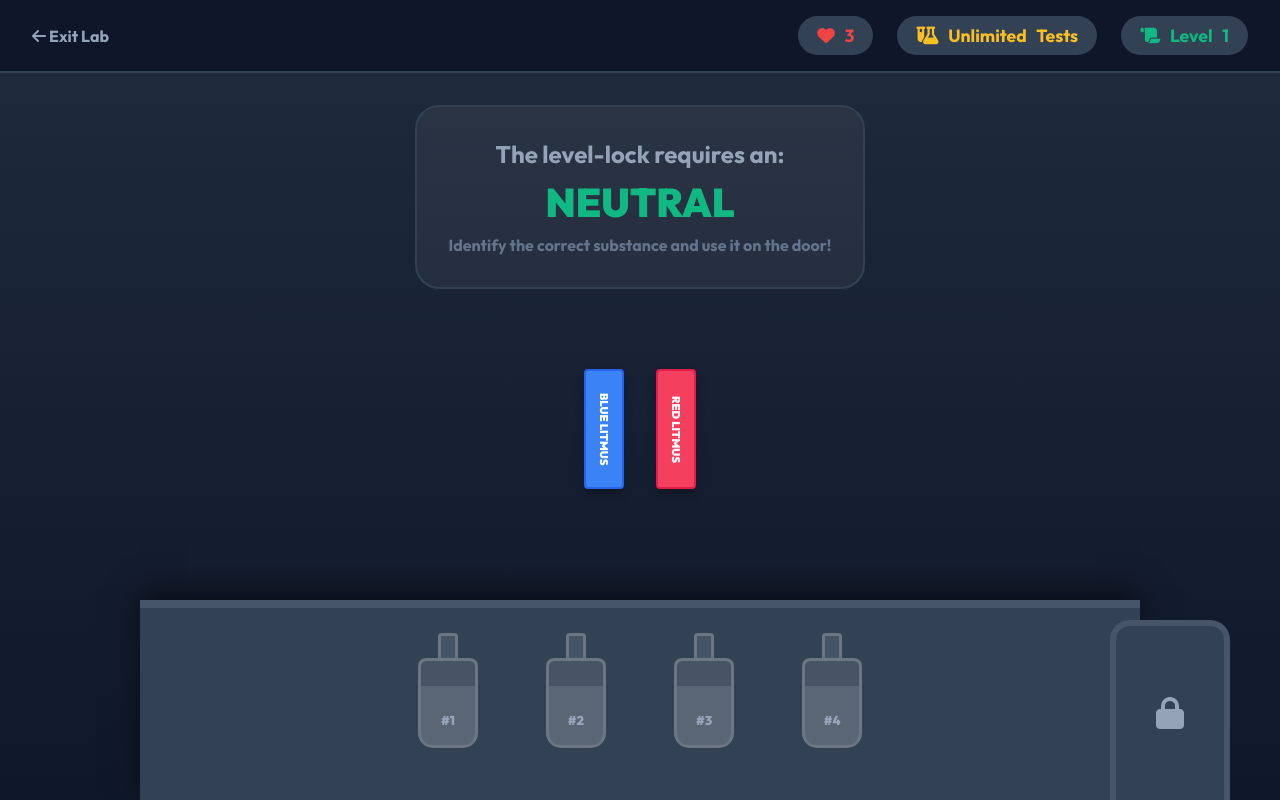
After one commit to aleenann/STEM-Gamified-Learning, a Flask app: page /student/play/chem/g7/ch5_l1 in a window 1280 px wide. The commit adds this page. Run offline with Flask 3, Linux system fonts and the light colour scheme; a user stored in the database is signed in; data comes from the database, SQL or seed files in the repository; some libraries are stand-ins or nearby versions.

Commit message:
Your message describing the update

```diff
--- a/app.py
+++ b/app.py
@@ -612,6 +612,12 @@ def play_g7_maths_ch2_l1():
         return redirect("/")
     return render_template("g7_maths_ch2_l1.html")
 
+@app.route("/student/play/chem/g7/ch5_l1")
+def play_g7_chem_ch5_l1():
+    if "name" not in session or session.get("role") != "student":
+        return redirect("/")
+    return render_template("g7_chem_ch5_l1.html")
+
 # Grade 6 Biology Game 1 Route (Nutrient Sort)
 @app.route("/student/play/bio/g6/ch1_l1")
 def play_g6_bio_ch1_l1():
--- /dev/null
+++ b/templates/g7_chem_ch5_l1.html
@@ -0,0 +1,449 @@
+<!DOCTYPE html>
+<html lang="en">
+<head>
+    <meta charset="UTF-8">
+    <meta name="viewport" content="width=device-width, initial-scale=1.0">
+    <title>Lab Escape: Acids & Bases - Grade 7 Chemistry</title>
+    <link rel="stylesheet" href="/static/style.css">
+    <link rel="stylesheet" href="https://cdnjs.cloudflare.com/ajax/libs/font-awesome/6.4.0/css/all.min.css">
+    <link href="https://fonts.googleapis.com/css2?family=Outfit:wght@400;700;900&display=swap" rel="stylesheet">
+    <style>
+        :root {
+            --acid-red: #f43f5e;
+            --base-blue: #3b82f6;
+            --neutral-green: #10b981;
+            --lab-slate: #1e293b;
+            --glass-bg: rgba(255, 255, 255, 0.1);
+        }
+
+        body {
+            margin: 0;
+            font-family: 'Outfit', sans-serif;
+            background: #0f172a;
+            height: 100vh;
+            display: flex;
+            flex-direction: column;
+            overflow: hidden;
+            color: white;
+        }
+
+        /* Lab Environment */
+        .lab-container {
+            flex: 1;
+            position: relative;
+            background: linear-gradient(to bottom, #1e293b 0%, #0f172a 100%);
+            display: flex;
+            flex-direction: column;
+            align-items: center;
+            padding: 2rem;
+            overflow: hidden;
+        }
+
+        .lab-bench {
+            width: 100%;
+            max-width: 1000px;
+            height: 200px;
+            background: #334155;
+            border-top: 8px solid #475569;
+            position: absolute;
+            bottom: 0;
+            display: flex;
+            justify-content: center;
+            gap: 3rem;
+            padding-top: 20px;
+            box-shadow: 0 -10px 30px rgba(0,0,0,0.5);
+        }
+
+        /* HUD */
+        .lab-hud {
+            width: 100%;
+            display: flex;
+            justify-content: space-between;
+            align-items: center;
+            background: rgba(15, 23, 42, 0.8);
+            padding: 1rem 2rem;
+            backdrop-filter: blur(10px);
+            border-bottom: 2px solid #334155;
+            z-index: 100;
+        }
+
+        .stat-badge {
+            background: #334155;
+            padding: 0.5rem 1.2rem;
+            border-radius: 99px;
+            font-weight: 700;
+            display: flex;
+            align-items: center;
+            gap: 0.6rem;
+            font-size: 1.1rem;
+        }
+
+        /* Puzzle Area */
+        .puzzle-card {
+            background: rgba(255, 255, 255, 0.05);
+            border: 2px solid #334155;
+            padding: 2rem;
+            border-radius: 24px;
+            text-align: center;
+            max-width: 600px;
+            margin-bottom: 3rem;
+            animation: fadeIn 0.5s ease;
+        }
+
+        @keyframes fadeIn { from { opacity: 0; transform: translateY(-20px); } to { opacity: 1; transform: translateY(0); } }
+
+        .objective-text { font-size: 1.5rem; font-weight: 700; color: #94a3b8; }
+        .target-substance { font-size: 2.5rem; font-weight: 950; color: white; display: block; margin: 0.5rem 0; }
+
+        /* Chemistry Bottles */
+        .bottle-container {
+            position: relative;
+            width: 80px;
+            height: 120px;
+            cursor: pointer;
+            transition: all 0.3s;
+        }
+
+        .bottle-container:hover { transform: translateY(-10px) scale(1.1); filter: drop-shadow(0 0 15px rgba(255,255,255,0.2)); }
+        .bottle-container.selected { transform: translateY(-20px) scale(1.2); filter: drop-shadow(0 0 20px var(--base-blue)); border: 2px solid var(--base-blue); border-radius: 10px; }
+
+        .bottle-body {
+            width: 60px;
+            height: 90px;
+            background: rgba(255,255,255,0.1);
+            border: 3px solid rgba(255,255,255,0.2);
+            border-radius: 8px 8px 15px 15px;
+            position: absolute;
+            bottom: 0;
+            left: 10px;
+            overflow: hidden;
+        }
+
+        .liquid {
+            position: absolute;
+            bottom: 0; width: 100%; height: 70%;
+            background: rgba(255,255,255,0.1); /* Default transparent */
+        }
+
+        .bottle-neck {
+            width: 20px; height: 25px;
+            background: rgba(255,255,255,0.1);
+            border: 3px solid rgba(255,255,255,0.2);
+            border-bottom: none;
+            position: absolute;
+            top: 5px; left: 30px;
+            border-radius: 4px 4px 0 0;
+        }
+
+        .bottle-label {
+            position: absolute;
+            bottom: 20px; width: 100%; text-align: center;
+            font-size: 0.8rem; font-weight: 900; color: #94a3b8;
+        }
+
+        /* Litmus Tools */
+        .tool-bench {
+            display: flex;
+            gap: 2rem;
+            margin-top: 2rem;
+        }
+
+        .litmus-strip {
+            width: 40px;
+            height: 120px;
+            border-radius: 4px;
+            cursor: pointer;
+            transition: all 0.3s;
+            display: flex;
+            align-items: center;
+            justify-content: center;
+            font-weight: 900;
+            font-size: 0.7rem;
+            text-transform: uppercase;
+            writing-mode: vertical-rl;
+            box-shadow: 0 4px 10px rgba(0,0,0,0.3);
+        }
+
+        .lit-blue { background: #3b82f6; color: white; border: 2px solid #2563eb; }
+        .lit-red { background: #f43f5e; color: white; border: 2px solid #e11d48; }
+        .litmus-strip:hover { transform: scale(1.1) rotate(5deg); }
+        .litmus-strip.active { border: 4px solid white; box-shadow: 0 0 20px white; }
+
+        /* Colors for reactions */
+        .color-changed-red { background: #f43f5e !important; }
+        .color-changed-blue { background: #3b82f6 !important; }
+
+        /* Selection and Door */
+        .escape-door {
+            width: 120px; height: 180px;
+            background: #334155;
+            border: 6px solid #475569;
+            border-bottom: none;
+            border-radius: 20px 20px 0 0;
+            position: absolute;
+            right: 50px; bottom: 0;
+            display: flex;
+            align-items: center;
+            justify-content: center;
+            cursor: pointer;
+        }
+
+        .door-lock { font-size: 2rem; color: #94a3b8; }
+        .door-unlocked { color: #10b981 !important; transform: rotate(-10deg); transition: all 0.5s; }
+
+        /* Notification */
+        #reaction-toast {
+            position: fixed;
+            bottom: 220px;
+            background: white;
+            color: #0f172a;
+            padding: 1rem 2rem;
+            border-radius: 12px;
+            font-weight: 900;
+            display: none;
+            z-index: 200;
+            box-shadow: 0 10px 25px rgba(0,0,0,0.3);
+        }
+
+        /* Modals */
+        .modal {
+            position: fixed;
+            top: 0; left: 0; width: 100%; height: 100%;
+            background: rgba(15, 23, 42, 0.95);
+            display: none;
+            align-items: center;
+            justify-content: center;
+            z-index: 1000;
+            backdrop-filter: blur(10px);
+        }
+
+        .modal-content {
+            background: #1e293b;
+            padding: 4rem;
+            border-radius: 40px;
+            text-align: center;
+            max-width: 600px;
+            width: 90%;
+            border: 2px solid #334155;
+            box-shadow: 0 25px 50px -12px rgba(0,0,0,0.5);
+            animation: slideUp 0.5s cubic-bezier(0.175, 0.885, 0.32, 1.275);
+        }
+
+        @keyframes slideUp { from { transform: translateY(100px); opacity: 0; } to { transform: translateY(0); opacity: 1; } }
+
+        .btn-lab {
+            padding: 1.2rem 3rem;
+            font-size: 1.2rem;
+            font-weight: 900;
+            border-radius: 16px;
+            border: none;
+            cursor: pointer;
+            background: #3b82f6;
+            color: white;
+            margin-top: 2rem;
+            transition: all 0.2s;
+        }
+
+        .btn-lab:hover { transform: scale(1.05); box-shadow: 0 0 20px rgba(59, 130, 246, 0.4); }
+    </style>
+</head>
+<body>
+
+    <div class="lab-hud">
+        <a href="/student/play?subject=Science" style="text-decoration: none; color: #94a3b8; font-weight: 700;">
+            <i class="fa-solid fa-arrow-left"></i> Exit Lab
+        </a>
+        <div style="display: flex; gap: 1.5rem;">
+            <div class="stat-badge" style="color: #ef4444;"><i class="fa-solid fa-heart"></i> <span id="lives-val">3</span></div>
+            <div class="stat-badge" style="color: #fbbf24;"><i class="fa-solid fa-flask-vial"></i> <span id="tests-val">Unlimited</span> Tests</div>
+            <div class="stat-badge" style="color: #10b981;"><i class="fa-solid fa-scroll"></i> Level <span id="level-val">1</span></div>
+        </div>
+    </div>
+
+    <div class="lab-container">
+        <div class="puzzle-card">
+            <span class="objective-text">The level-lock requires an:</span>
+            <span class="target-substance" id="target-sub">ACID</span>
+            <p style="color: #64748b; font-weight: 600;">Identify the correct substance and use it on the door!</p>
+        </div>
+
+        <div class="tool-bench">
+            <div class="litmus-strip lit-blue" id="lit-blue-strip" onclick="selectLitmus('blue')">Blue Litmus</div>
+            <div class="litmus-strip lit-red" id="lit-red-strip" onclick="selectLitmus('red')">Red Litmus</div>
+        </div>
+
+        <div id="reaction-toast"></div>
+
+        <div class="lab-bench" id="bench">
+            <!-- Bottles will be generated here -->
+        </div>
+
+        <div class="escape-door" id="door" onclick="tryUnlock()">
+            <i class="fa-solid fa-lock door-lock" id="door-icon"></i>
+            <div style="position: absolute; bottom: -30px; font-weight: 900; color: #475569;">EXIT</div>
+        </div>
+    </div>
+
+    <!-- Modals -->
+    <div id="result-modal" class="modal">
+        <div class="modal-content">
+            <i class="fa-solid fa-door-open" style="font-size: 6rem; color: #10b981; margin-bottom: 1rem;"></i>
+            <h1 style="font-size: 3rem; margin: 0;">Room Unlocked!</h1>
+            <p style="font-size: 1.4rem; color: #94a3b8; margin: 1.5rem 0;">You've mastered the basic indicators. Onwards to the next lab!</p>
+            <div style="background: rgba(34, 197, 94, 0.1); padding: 2rem; border-radius: 20px; border: 1px solid #10b981;">
+                <p style="text-transform: uppercase; font-size: 1rem; font-weight: 900; color: #10b981; margin-bottom: 0.5rem;">Science Bonus</p>
+                <div style="font-size: 2.5rem; font-weight: 950; color: white;">+50 XP</div>
+            </div>
+            <button class="btn-lab" onclick="location.href='/student/play?subject=Science'">Return to Dashboard</button>
+        </div>
+    </div>
+
+    <div id="game-over-modal" class="modal">
+        <div class="modal-content">
+            <i class="fa-solid fa-skull-crossbones" style="font-size: 6rem; color: #f43f5e; margin-bottom: 1rem;"></i>
+            <h1 style="font-size: 3rem; margin: 0;">Lab Failure</h1>
+            <p style="font-size: 1.4rem; color: #94a3b8; margin: 1.5rem 0;">Incorrect handling of chemicals leads to lab closure!</p>
+            <button class="btn-lab" onclick="location.reload()">Retry Simulation</button>
+        </div>
+    </div>
+
+    <script src="https://cdn.jsdelivr.net/npm/canvas-confetti@1.6.0/dist/confetti.browser.min.js"></script>
+    <script>
+        const state = {
+            level: 1,
+            lives: 3,
+            selectedBottle: null,
+            selectedLitmus: null,
+            targetType: 'acid',
+            bottles: [],
+            isProcessing: false,
+            username: "{{ session.get('username') }}"
+        };
+
+        const substances = [
+            { id: 1, type: 'acid', name: 'Sample A', color: '#f8fafc22' },
+            { id: 2, type: 'base', name: 'Sample B', color: '#f1f5f922' },
+            { id: 3, type: 'neutral', name: 'Sample C', color: '#e2e8f022' },
+            { id: 4, type: 'acid', name: 'Sample D', color: '#f8fafc22' }
+        ];
+
+        function generateLevel() {
+            const bench = document.getElementById('bench');
+            bench.innerHTML = '';
+
+            // Randomize target
+            const types = ['acid', 'base', 'neutral'];
+            state.targetType = types[Math.floor(Math.random() * types.length)];
+            document.getElementById('target-sub').innerText = state.targetType.toUpperCase();
+            document.getElementById('target-sub').style.color = state.targetType === 'acid' ? 'var(--acid-red)' : (state.targetType === 'base' ? 'var(--base-blue)' : 'var(--neutral-green)');
+
+            // Shuffle and pick 4 bottles
+            const shuffled = [...substances].sort(() => 0.5 - Math.random());
+            state.bottles = shuffled.slice(0, 4);
+
+            state.bottles.forEach((bott, idx) => {
+                const bDiv = document.createElement('div');
+                bDiv.className = 'bottle-container';
+                bDiv.innerHTML = `
+                    <div class="bottle-neck"></div>
+                    <div class="bottle-body">
+                        <div class="liquid"></div>
+                    </div>
+                    <div class="bottle-label">#${idx + 1}</div>
+                `;
+                bDiv.onclick = () => selectBottle(idx, bDiv);
+                bench.appendChild(bDiv);
+            });
+        }
+
+        function selectBottle(idx, element) {
+            document.querySelectorAll('.bottle-container').forEach(b => b.classList.remove('selected'));
+            element.classList.add('selected');
+            state.selectedBottle = state.bottles[idx];
+
+            if (state.selectedLitmus) {
+                performTest();
+            }
+        }
+
+        function selectLitmus(type) {
+            document.querySelectorAll('.litmus-strip').forEach(s => s.classList.remove('active'));
+            document.getElementById(`lit-${type}-strip`).classList.add('active');
+            state.selectedLitmus = type;
+
+            if (state.selectedBottle) {
+                performTest();
+            }
+        }
+
+        function performTest() {
+            if (state.isProcessing) return;
+            state.isProcessing = true;
+
+            const toast = document.getElementById('reaction-toast');
+            const strip = document.getElementById(`lit-${state.selectedLitmus}-strip`);
+            const bottle = state.selectedBottle;
+
+            let resultText = "Neutral response.";
+            let sound = null;
+
+            if (state.selectedLitmus === 'blue' && bottle.type === 'acid') {
+                strip.classList.add('color-changed-red');
+                resultText = "Blue litmus turned RED! (Acid Detected)";
+            } else if (state.selectedLitmus === 'red' && bottle.type === 'base') {
+                strip.classList.add('color-changed-blue');
+                resultText = "Red litmus turned BLUE! (Base Detected)";
+            } else {
+                resultText = "No color change observed.";
+            }
+
+            toast.innerText = resultText;
+            toast.style.display = 'block';
+
+            setTimeout(() => {
+                toast.style.display = 'none';
+                strip.classList.remove('color-changed-red', 'color-changed-blue');
+                document.querySelectorAll('.litmus-strip').forEach(s => s.classList.remove('active'));
+                state.selectedLitmus = null;
+                state.isProcessing = false;
+            }, 2500);
+        }
+
+        function tryUnlock() {
+            if (!state.selectedBottle || state.isProcessing) return;
+
+            const icon = document.getElementById('door-icon');
+            if (state.selectedBottle.type === state.targetType) {
+                icon.className = 'fa-solid fa-lock-open door-lock door-unlocked';
+                confetti({
+                    particleCount: 150,
+                    spread: 70,
+                    origin: { y: 0.6 }
+                });
+                saveScore(50);
+                setTimeout(() => {
+                    document.getElementById('result-modal').style.display = 'flex';
+                }, 1000);
+            } else {
+                state.lives--;
+                document.getElementById('lives-val').innerText = state.lives;
+                if (state.lives <= 0) {
+                    document.getElementById('game-over-modal').style.display = 'flex';
+                } else {
+                    alert("Incorrect substance! Be careful with the chemicals.");
+                }
+            }
+        }
+
+        function saveScore(xp) {
+            fetch('/save_score', {
+                method: 'POST',
+                headers: { 'Content-Type': 'application/x-www-form-urlencoded' },
+                body: `username=${encodeURIComponent(state.username)}&score=${xp}&subject=Science&game_name=G7_Chem_Ch5_L1`
+            });
+        }
+
+        window.onload = generateLevel;
+    </script>
+</body>
+</html>
```
Also changed, not shown: templates/student_dashboard.html (+29 -0 lines).
